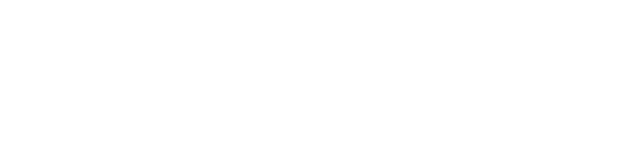
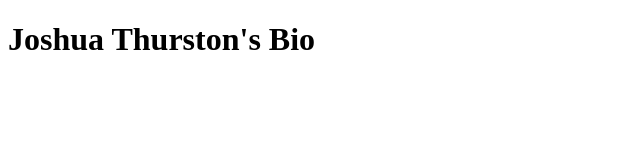
Before and after one commit to joshuathurston/PersonalBio, a plain HTML site: page index.html in a window 1280 px wide. Shown: the whole page, without its empty margins (0-640 px from the left). Drawn offline with Linux system fonts and the light colour scheme.

Commit message:
Initial Setup

```diff
--- a/index.html
+++ b/index.html
@@ -1,4 +1,5 @@
 <!DOCTYPE html>
+<!-- Author: Joshua Thurston -->
 <html>
 
   <head>
@@ -8,6 +9,7 @@
   </head>
 
   <body>
+    <h1> Joshua Thurston's Bio </h1>
   </body>
 
 </html>
```
Also changed, not shown: computingBiography.html (added), developmentPortfolio.html (added), interests.html (added).
